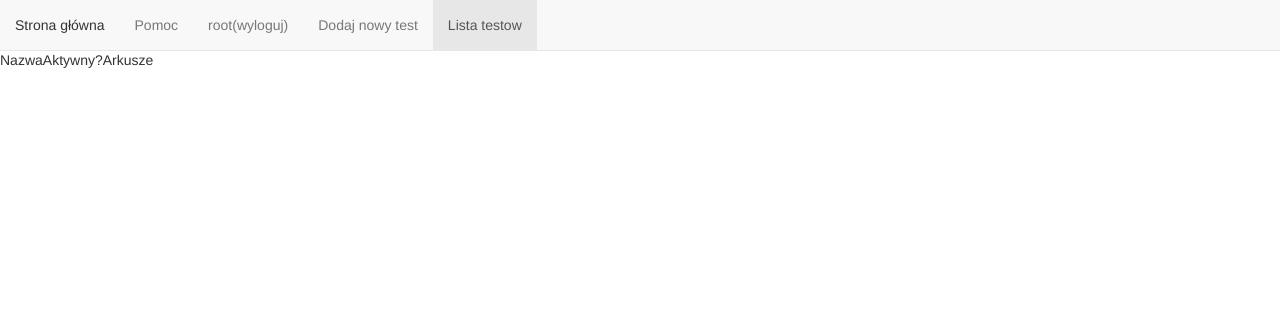
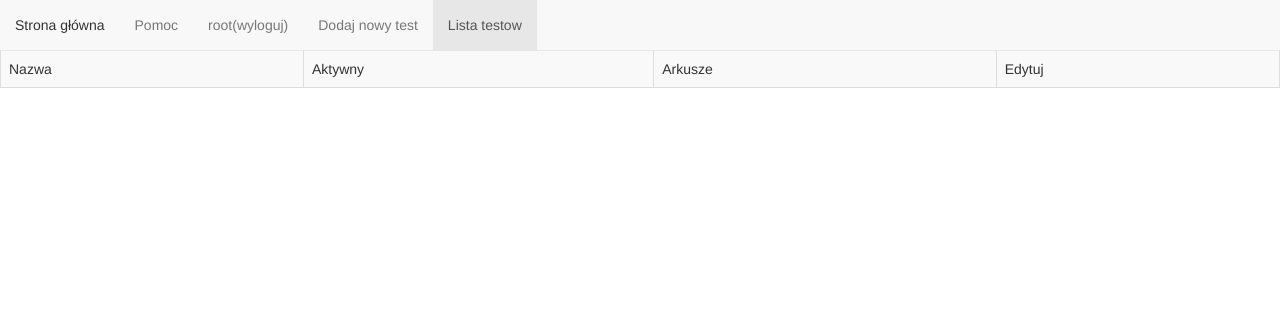
Before and after one commit to piotut/TestSystem, a Django app: page /tests/ in a window 1280 px wide. Shown: the top 311 px of the page. Run offline with Django 3.2, Linux system fonts and the light colour scheme; a user stored in the database is signed in; data comes from the database, SQL or seed files in the repository; both versions use the stored data as it was after the commit; some libraries are stand-ins or nearby versions.

Commit message:
Yet more changes in CSS.

```diff
--- a/testownik/templates/testownik/create_user.html
+++ b/testownik/templates/testownik/create_user.html
@@ -9,7 +9,7 @@
 
 {% block content %}
 <div class="container">
-    <div id="loginbox" style="margin-top:50px;" class="mainbox col-md-6 col-md-offset-3 col-sm-8 col-sm-offset-2">
+    <div id="box" style="margin-top:50px;" class="mainbox col-md-6 col-md-offset-3 col-sm-8 col-sm-offset-2">
         <div class="panel panel-success">
             <div class="panel-heading"> <h4> Rejestracja </h2></div>
             <div style="padding-top:15px" class="panel-body" >
--- a/testownik/templates/testownik/sheet.html
+++ b/testownik/templates/testownik/sheet.html
@@ -37,7 +37,10 @@
 
 {% block content %}
 {% if msg_points > -1 and not user.is_authenticated %}
-Zdobyles {{ msg_points }} punktow za ten test.
+<div class="alert alert-success" role="alert">
+Test został rozwiązany i zapisany. <br>
+Liczba zdobytych punktów: <b>{{ msg_points }}</b>
+</div>
 {% else %}
     <nav class="navbar navbar-default navbar-fixed-top">
         <div id="navbar" class="navbar-collapse collapse">
--- a/testownik/templates/testownik/sheets.html
+++ b/testownik/templates/testownik/sheets.html
@@ -1,7 +1,7 @@
 {% extends "testownik/base.html" %}
 
 {% block content %}
-<table>
+<table class="table table-striped table-bordered table-hover">
 <tr>
 	<td>Numer indeksu</td>
 	<td>Punkty</td>
--- a/testownik/templates/testownik/tests.html
+++ b/testownik/templates/testownik/tests.html
@@ -1,17 +1,19 @@
 {% extends "testownik/base.html" %}
 
 {% block content %}
-<table>
+<table class="table table-striped table-bordered table-hover">
 <tr>
     <td>Nazwa</td>
-    <td>Aktywny?</td>
+    <td>Aktywny</td>
     <td>Arkusze</td>
+    <td>Edytuj</td>
 </tr>
 {% for test in object_list %}
 <tr>
     <td>{{ test.name }}</td>
     <td>{% if test.is_active %} Tak {% else %} Nie {% endif %}</td>
     <td><a href="{% url 'sheets' test.id %}">Pokaz</a></td>
+    <td><a href="{% url 'sheets' test.id %}">Edytuj</a></td>
 </tr>
 {% endfor %}
 </table>
```
Also changed, not shown: db.sqlite3.
